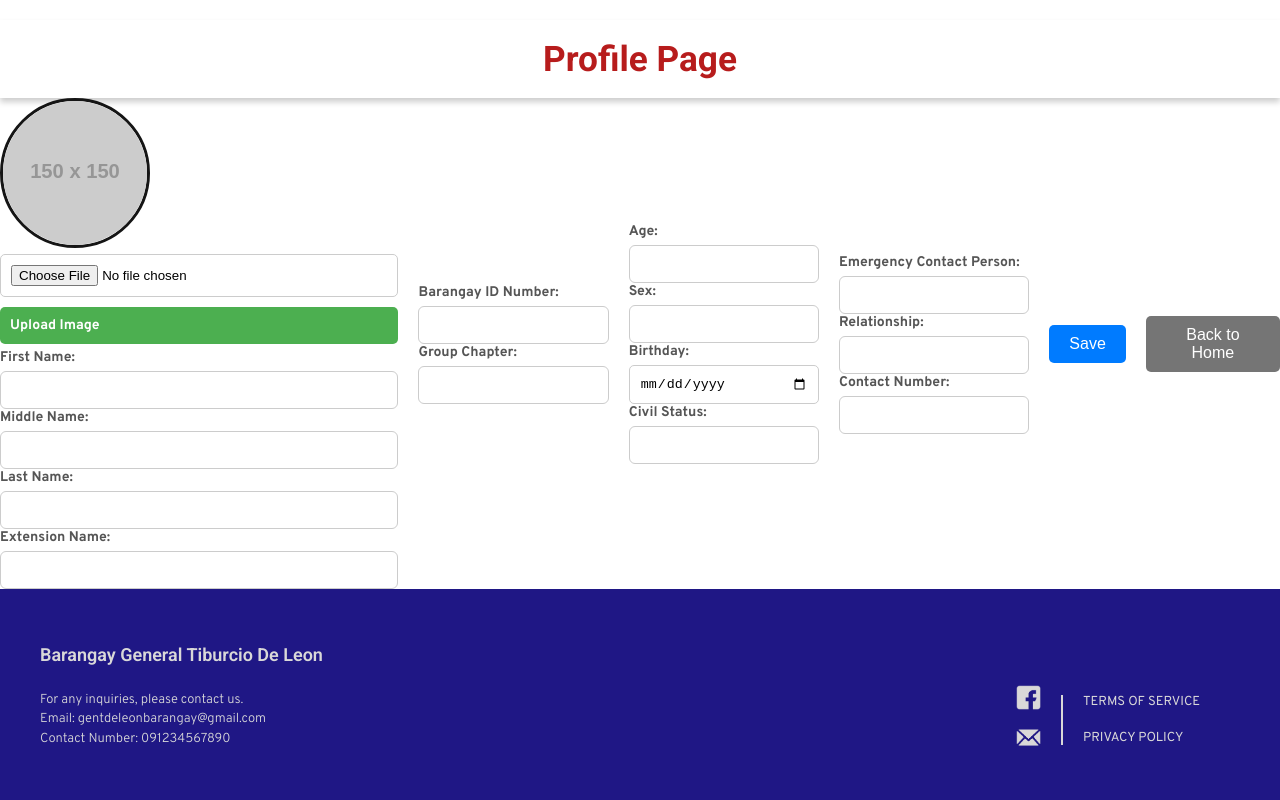
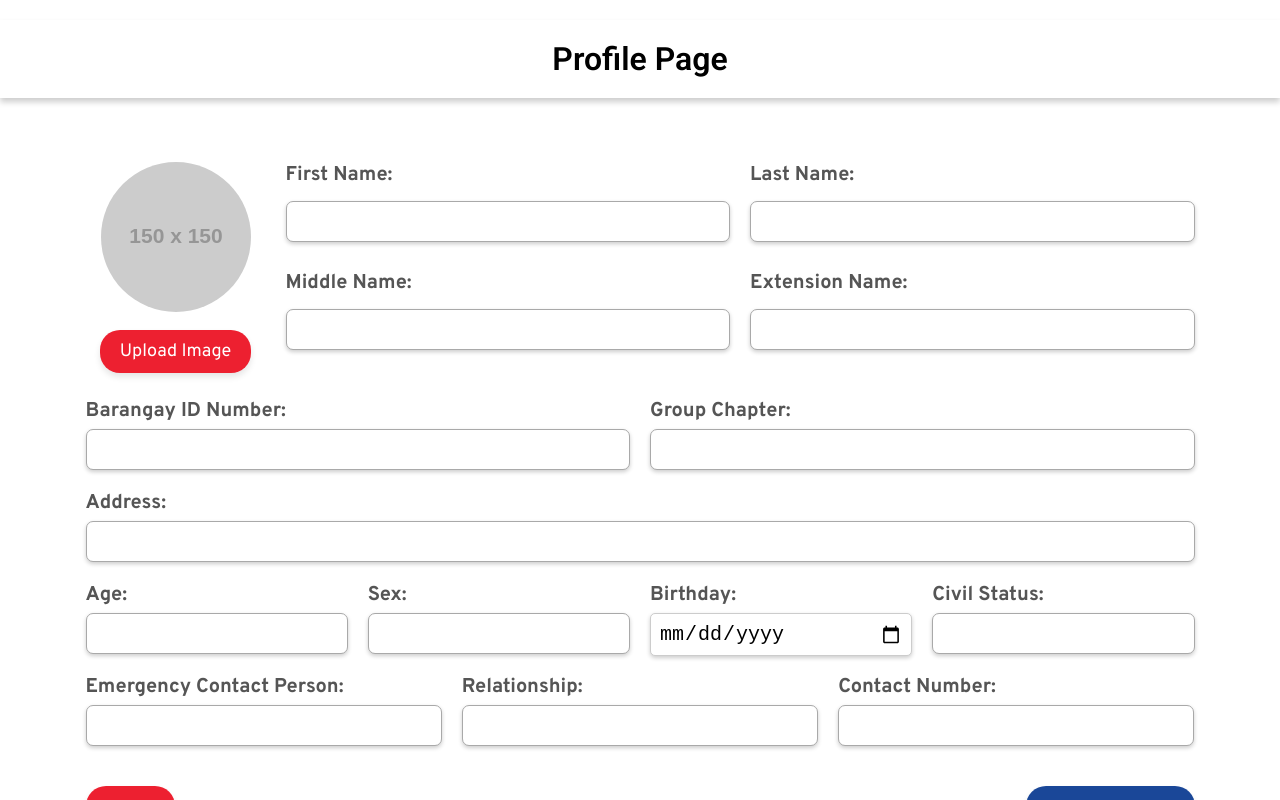
Before and after one commit to Gothboi26/SeniorWEb, a React (Create React App) app in the folder companion/: page /profile in a window 1280 px wide. Built offline with nearby package versions, Linux system fonts and the light colour scheme.

Commit message:
I edited the Profile section.
- Edited the Profile title.
- Fixed the labels and text fields.
- Added colors to the buttons.

```diff
--- a/companion/src/Profile.css
+++ b/companion/src/Profile.css
@@ -31,17 +31,21 @@ body {
 
 /* Profile Title */
 .profile-title {
-  font-size: 2.2rem;
+  display: flex;
+  justify-content: center;
+  align-items: center;
+  width: 100%; /* Ensures full width */
+  margin: 20px 0; /* Adds some spacing on top and bottom */
+}
+
+.profile-title.h1 {
+  font-size: 3.5rem;
   font-weight: bold;
   color: #b71c1c;
-  text-align: center;
-  width: 100%;
-  height: 100%;
-  display: flex;
-  align-items: center; /* Ensures vertical centering */
-  justify-content: center; /* Ensures horizontal centering */
   margin: 0; /* Removes extra spacing */
+  text-align: center; /* Center text within the element */
 }
+
 
 /* Profile Form */
 .profile-form {
@@ -57,17 +61,31 @@ body {
 
 /* Profile Details Container */
 .profile-details-container {
+  /*
+  align-items: center;
   display: flex;
-  align-items: center;
   gap: 20px;
+  */
+  margin: 4rem 0 4rem 0;
+  padding: 0;
 }
 
-/* Image Section */
-.profile-image-container {
+/* Image and Name Container */
+.image-name-container {
+  display: flex;
+  gap: 20px;
+  margin-bottom: 20px;
+  flex-wrap: nowrap; /* Prevent wrapping */
+  align-items: flex-start; /* Align items at the top */
+}
+
+/* Profile Image Section */
+.profile-image-section {
+  width: 180px; /* Fixed width for consistent spacing */
   display: flex;
   flex-direction: column;
   align-items: center;
-  width: 200px;
+  gap: 10px;
 }
 
 .profile-image {
@@ -75,94 +93,307 @@ body {
   height: 150px;
   border-radius: 50%;
   object-fit: cover;
-  border: 3px solid #151515;
 }
 
-.upload-button {
-  margin-top: 10px;
-  padding: 10px;
-  font-size: 14px;
-  background-color: #4caf50;
-  color: white;
-  border: none;
-  border-radius: 5px;
-  cursor: pointer;
-}
-
-.upload-button:hover {
-  background-color: #45a049;
+.file-input {
+  display: none;
 }
 
 /* Profile Fields */
 .profile-fields {
   display: flex;
-  flex-wrap: wrap;
-  gap: 10px;
+  gap: 20px;
+  flex: 1; /* Take the remaining space beside the image */
+  flex-wrap: wrap; /* Allow fields to wrap when space is tight */
+}
+
+/* Grouped Name Fields */
+.name-group {
+  display: flex;
+  flex-direction: column;
+  gap: 8px;
+  min-width: 200px;
   flex: 1;
 }
 
-.input-group {
-  display: flex;
-  flex-direction: column;
-  width: 100%;
+.name-group input:focus {
+  outline: none;
+  border-color: #4caf50;
+  box-shadow: 0px 0px 6px rgba(76, 175, 80, 0.5);
 }
 
-.input-group label {
+/* Responsive Design */
+@media (max-width: 768px) {
+  .image-name-container {
+    flex-wrap: wrap;
+    justify-content: center;
+  }
+
+  .profile-image-section {
+    margin-bottom: 20px;
+  }
+
+  .profile-fields {
+    gap: 10px;
+    flex-wrap: wrap;
+  }
+
+  .name-group {
+    min-width: 100%; /* Make input groups full width on smaller screens */
+  }
+}
+
+
+/* Label and Text Fields */
+.profile-details-container label {
   font-weight: bold;
   margin-bottom: 5px;
+  font-size: 20px;
 }
 
-.input-group input {
+.profile-details-container input[type="text"] {
+  padding: 8px;
+  font-size: 20px;
+  border: 1px solid #a9a9a9;
+  border-radius: 7px;
+  box-shadow: 0px 2px 4px rgba(0, 0, 0, 0.2);
   width: 100%;
-  padding: 10px;
-  font-size: 16px;
-  border: 1px solid #151515;
-  border-radius: 5px;
-  box-shadow: 0px 2px 4px rgba(0, 0, 0, 0.2);
+  margin-bottom: 20px;
 }
 
-/* Sections Alignment */
-.info-container {
+
+/* Responsive Design */
+@media (max-width: 768px) {
+  .input-group {
+    min-width: 100%;
+  }
+}
+
+
+
+/* Barangay ID & Charter */
+.barangay-info-container {
   display: flex;
   flex-wrap: wrap;
   gap: 20px;
   width: 100%;
 }
 
-.info-container .section {
-  flex: 1;
-  min-width: 200px;
+.barangay-info-container div {
+  flex: 1; /* Make both fields take equal space */
+  min-width: 300px; /* Ensure a minimum width */
+}
+
+/* General Input Group Styling */
+.input-group {
+  display: flex;
+  flex-direction: column;
+  gap: 8px;
+  min-width: 300px;
+}
+
+/* Labels and Text Fields for Barangay ID*/
+/* Specific Styling for Barangay ID and Group Chapter */
+input[name="barangayID"],
+input[name="groupChapter"] {
+  width: 400px; /* Adjusted width to make it longer */
+  padding: 12px;
+  font-size: 16px;
+  border: 1px solid a9a9a9;
+  border-radius: 5px;
+  box-shadow: 0px 2px 4px rgba(0, 0, 0, 0.2);
+  margin-bottom: 8px;
+}
+
+input[name="barangayID"]:focus,
+input[name="groupChapter"]:focus {
+  outline: none;
+  border-color: #4caf50;
+  box-shadow: 0px 0px 6px rgba(76, 175, 80, 0.5);
+}
+
+/* Responsive Design */
+@media (max-width: 768px) {
+  input[name="barangayID"],
+  input[name="groupChapter"] {
+    width: 100%; /* Makes it full width on smaller screens */
+  }
+}
+
+/* Address Container */
+.address-container {
+}
+
+/* Age, Sex, Bday, Civil Status Container */
+.personal-info-container {
+  display: flex;
+  gap: 20px; /* Gap between the horizontal elements */
+  flex-wrap: wrap;
+  justify-content: space-between; /* Distribute items evenly */
+  width: 100%;
+}
+
+.personal-info-container div {
+  display: flex;
+  flex-direction: column;
+  flex: 1; /* Make all divs take equal space */
+  min-width: 200px; /* Minimum width to maintain consistency */
+}
+
+/* Input Fields */
+.personal-info-container input[name="birthday"] {
+  padding: 8px;
+  font-size: 20px;
+  border: 1px solid a9a9a9;
+  border-radius: 5px;
+  box-shadow: 0px 2px 4px rgba(0, 0, 0, 0.2);
+  margin-bottom: 10px;
+  width: 100%; /* Make the input take full width of the div */
+}
+
+.personal-info-container input:focus {
+  outline: none;
+  border-color: #4caf50;
+  box-shadow: 0px 0px 6px rgba(76, 175, 80, 0.5);
+}
+
+/* Responsive Design */
+@media (max-width: 768px) {
+  .personal-info-container {
+    flex-direction: column; /* Stack elements vertically on smaller screens */
+  }
+
+  .personal-info-container div {
+    width: 100%; /* Full width on smaller screens */
+  }
+}
+
+/* Emergency Contact Person */
+.emergency-contact-container {
+  display: flex;
+  gap: 20px; /* Gap between the horizontal elements */
+  flex-wrap: wrap;
+  justify-content: space-between; /* Distribute items evenly */
+  width: 100%;
+}
+
+.emergency-contact-container div {
+  display: flex;
+  flex-direction: column;
+  flex: 1; /* Make all divs take equal space */
+  min-width: 300px; /* Minimum width to maintain consistency */
+}
+
+/* Input Fields */
+.emergency-contact-container input {
+  padding: 12px;
+  font-size: 16px;
+  border: 1px solid a9a9a9;
+  border-radius: 7px;
+  box-shadow: 0px 2px 4px rgba(0, 0, 0, 0.2);
+  width: 100%;
+}
+
+.emergency-contact-container input:focus {
+  outline: none;
+  border-color: #4caf50;
+  box-shadow: 0px 0px 6px rgba(76, 175, 80, 0.5);
+}
+
+/* Responsive Design */
+@media (max-width: 768px) {
+  .emergency-contact-container {
+    flex-direction: column; /* Stack elements vertically on smaller screens */
+  }
+
+  .emergency-contact-container div {
+    width: 100%; /* Full width on smaller screens */
+  }
 }
 
 /* Buttons */
+.profile-details-container .upload-button {
+  margin-top: 8px;
+  padding: 10px 20px;
+  font-size: 18px;
+  font-weight: 400;
+  background: #ED2030; /* Blue gradient */
+  color: white;
+  border: none;
+  border-radius: 20px;
+  cursor: pointer;
+  transition: all 0.3s ease;
+  box-shadow: 0 4px 6px rgba(0, 0, 0, 0.1);
+
+}
+
+.profile-details-container .upload-button:hover {
+  background: linear-gradient(135deg, #1976D2, #0d47a1); /* Darker blue on hover */
+  transform: translateY(-2px);
+  box-shadow: 0 6px 8px rgba(0, 0, 0, 0.15);
+}
+
 .button-container {
   display: flex;
   justify-content: space-between;
   width: 100%;
+  margin-top: 20px;
 }
 
 .save-button, .back-button {
-  padding: 10px 20px;
-  font-size: 16px;
+  padding: 12px 24px;
+  font-size: 18px;
+  font-weight: 400;
   border: none;
-  border-radius: 5px;
+  border-radius: 20px;
   cursor: pointer;
+  transition: all 0.3s ease;
+  box-shadow: 0 4px 6px rgba(0, 0, 0, 0.1);
 }
 
-.save-button {
-  background-color: #2196F3;
-  color: white;
+.temp-buttons {
+  display: flex;
+  justify-content: space-between; /* Align Save and Back on opposite sides */
+  margin-top: 20px;
+  width: 100%; /* Ensure the container takes full width */
 }
 
-.back-button {
-  background-color: #757575;
+/* Save Button - Blue */
+.submit-button {
+  background: #ED2030;
   color: white;
+  padding: 12px 24px;
+  font-size: 18px;
+  font-weight: 400;
+  border: none;
+  border-radius: 20px;
+  cursor: pointer;
+  transition: all 0.3s ease;
+  box-shadow: 0 4px 6px rgba(0, 0, 0, 0.1);
 }
 
-.save-button:hover {
-  background-color: #1e88e5;
+.submit-button:hover {
+  background: #ED2030;
+  transform: translateY(-2px);
+  box-shadow: 0 6px 8px rgba(0, 0, 0, 0.15);
+}
+
+/* Back Button - Red */
+.back-button {
+  background: #1A4798;
+  color: white;
+  padding: 12px 24px;
+  font-size: 18px;
+  font-weight: 600;
+  border: none;
+  border-radius: 20px;
+  cursor: pointer;
+  transition: all 0.3s ease;
+  box-shadow: 0 4px 6px rgba(0, 0, 0, 0.1);
 }
 
 .back-button:hover {
-  background-color: #616161;
+  background: #163b7a;
+  transform: translateY(-2px);
+  box-shadow: 0 6px 8px rgba(0, 0, 0, 0.15);
 }
--- a/companion/src/Profile.js
+++ b/companion/src/Profile.js
@@ -47,7 +47,7 @@ const Profile = () => {
     <div className="profile-container">
       <Navbar role={role} />
       <div className="profile-title-container">
-        <h2 className="profile-title">Profile Page</h2>
+        <h1 className="profile-title">Profile Page</h1>
       </div>
       <div className="profile-details-container">
       <div className="image-name-container">
@@ -61,16 +61,25 @@ const Profile = () => {
             alt="Profile"
             className="profile-image"
           />
-            <input type="file" id="upload-image" onChange={handleFileChange} />
+          <input
+            type="file"
+            id="upload-image"
+            onChange={handleFileChange}
+            className="file-input"
+          />
           <label htmlFor="upload-image" className="upload-button">Upload Image</label>
         </div>
-          <div className="name-container">
+
+        <div className="profile-fields">
+          <div className="name-group">
             <label>First Name:</label>
             <input type="text" name="firstName" value={profile.firstName} onChange={handleChange} />
 
             <label>Middle Name:</label>
             <input type="text" name="middleName" value={profile.middleName} onChange={handleChange} />
+          </div>
 
+          <div className="name-group">
             <label>Last Name:</label>
             <input type="text" name="lastName" value={profile.lastName} onChange={handleChange} />
 
@@ -78,6 +87,9 @@ const Profile = () => {
             <input type="text" name="extensionName" value={profile.extensionName} onChange={handleChange} />
           </div>
         </div>
+      </div>
+
+
 
         <div className="barangay-info-container">
           <div>
@@ -90,33 +102,61 @@ const Profile = () => {
           </div>
         </div>
 
+        <div className="address-container">
+          <label>Address:</label>
+          <input type="text" name="address" value={profile.address} onChange={handleChange} />
+        </div>
+
         <div className="personal-info-container">
+          <div>
             <label>Age:</label>
             <input type="text" name="age" value={profile.age} onChange={handleChange} />
+          </div>
 
+          <div>
             <label>Sex:</label>
             <input type="text" name="sex" value={profile.sex} onChange={handleChange} />
+          </div>
 
+          <div>
             <label>Birthday:</label>
             <input type="date" name="birthday" value={profile.birthday} onChange={handleChange} />
+          </div>
 
+          <div>
             <label>Civil Status:</label>
             <input type="text" name="civilStatus" value={profile.civilStatus} onChange={handleChange} />
           </div>
+        </div>
 
         <div className="emergency-contact-container">
+          <div>
             <label>Emergency Contact Person:</label>
             <input type="text" name="emergencyContactPerson" value={profile.emergencyContactPerson} onChange={handleChange} />
+          </div>
 
+          <div>
             <label>Relationship:</label>
             <input type="text" name="relationship" value={profile.relationship} onChange={handleChange} />
+          </div>
 
+          <div>
             <label>Contact Number:</label>
             <input type="text" name="contactNumber" value={profile.contactNumber} onChange={handleChange} />
           </div>
+        </div>
 
-        <button type="submit" onClick={handleSubmit} className="save-button">Save</button>
+
+        <div className="temp-buttons">
+          <div className="submit-button-container">
+            <button type="submit" onClick={handleSubmit} className="submit-button">Save</button>
+          </div>
+          <div className="back-button-container">
             <button className="back-button">Back to Home</button>
+          </div>
+        </div>
+
+
       </div>
       <Footer role={role} />
     </div>
```
Lines whose indentation alone changed are shown as unchanged.
